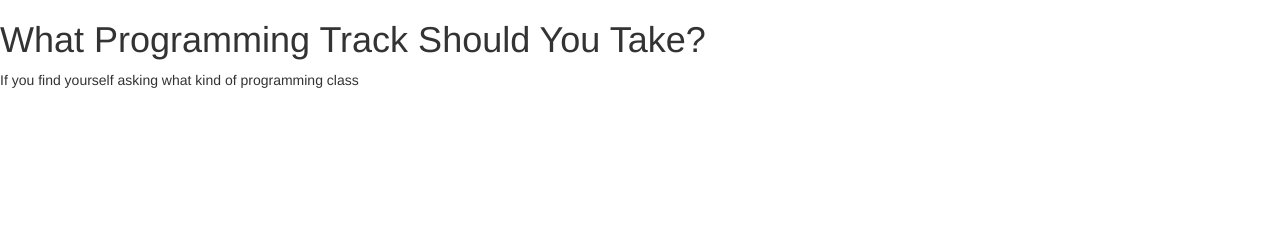
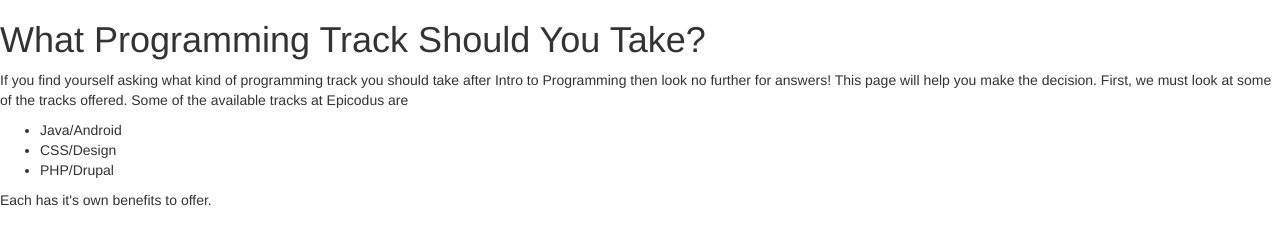
Before and after one commit to kietduong/track-project, a plain HTML site: page index.html in a window 1280 px wide. Drawn offline with Linux system fonts and the light colour scheme.

Commit message:
inserts html js css and basic outline

```diff
--- a/css/styles.css
+++ b/css/styles.css
@@ -0,0 +1,4 @@
+body{
+
+  background-image: image();
+}
--- a/index.html
+++ b/index.html
@@ -13,7 +13,24 @@
   <body>
     <h1>What Programming Track Should You Take?</h1>
     <p>
-      If you find yourself asking what kind of programming class
+      If you find yourself asking what kind of programming track you should take after Intro to Programming then look no further for answers!
+      This page will help you make the decision. First, we must look at some of the tracks offered. Some of the available tracks at Epicodus are
+      <div class="track-list">
+        <ul>
+          <li>Java/Android</li>
+          <li>CSS/Design</li>
+          <li>PHP/Drupal</li>
+        </ul>
+      </div>
+      Each has it's own benefits to offer.
+    </p>
+    <div class="container">
+      <form id="classes">
+
+
+
+      </form>
+    </div>
     </p>
   </body>
 </html>
--- a/js/scripts.js
+++ b/js/scripts.js
@@ -0,0 +1,5 @@
+$(document).ready(function() {
+
+
+  event.preventDefault();
+}
```
Also changed, not shown: 1 other file.
